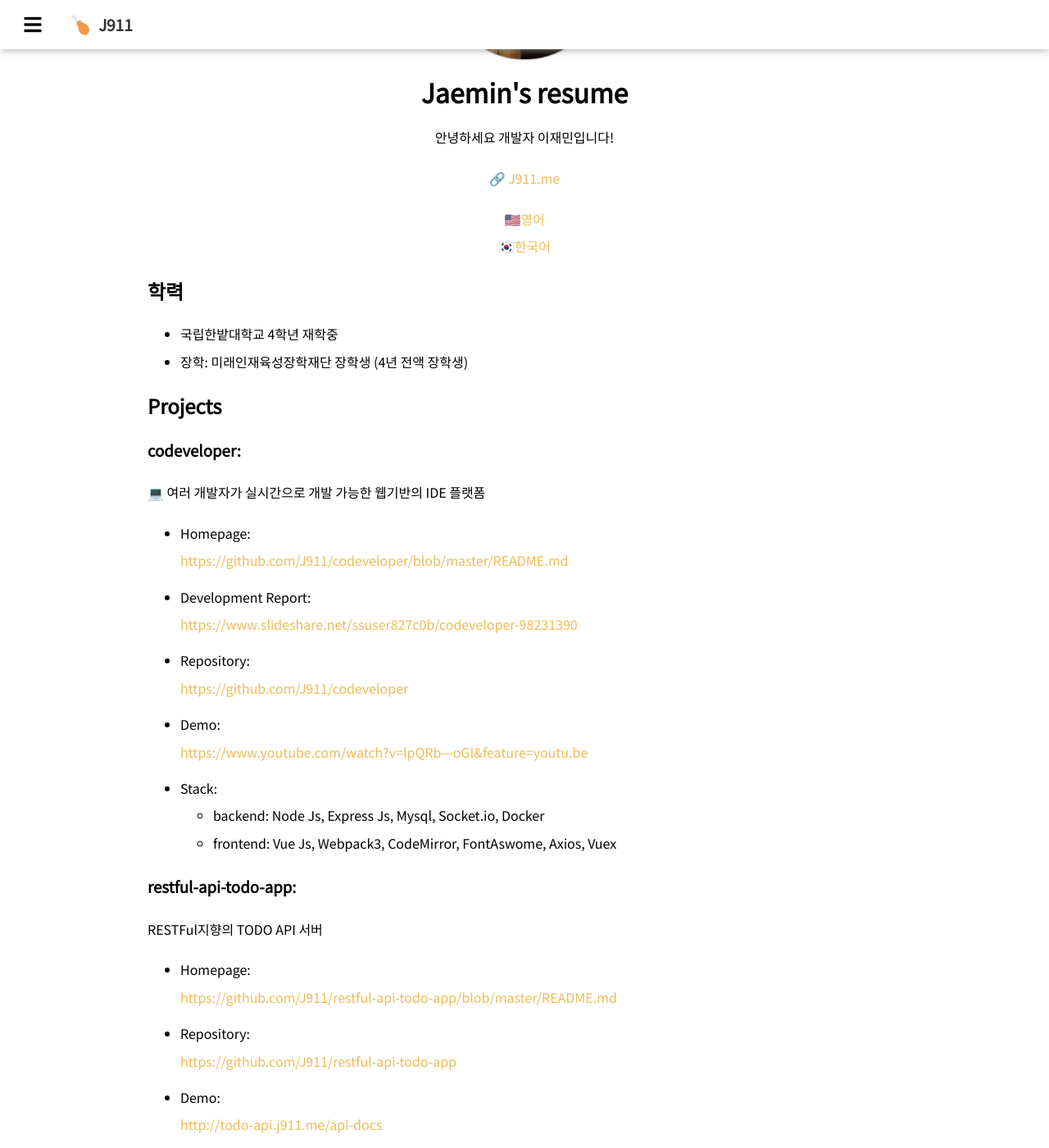
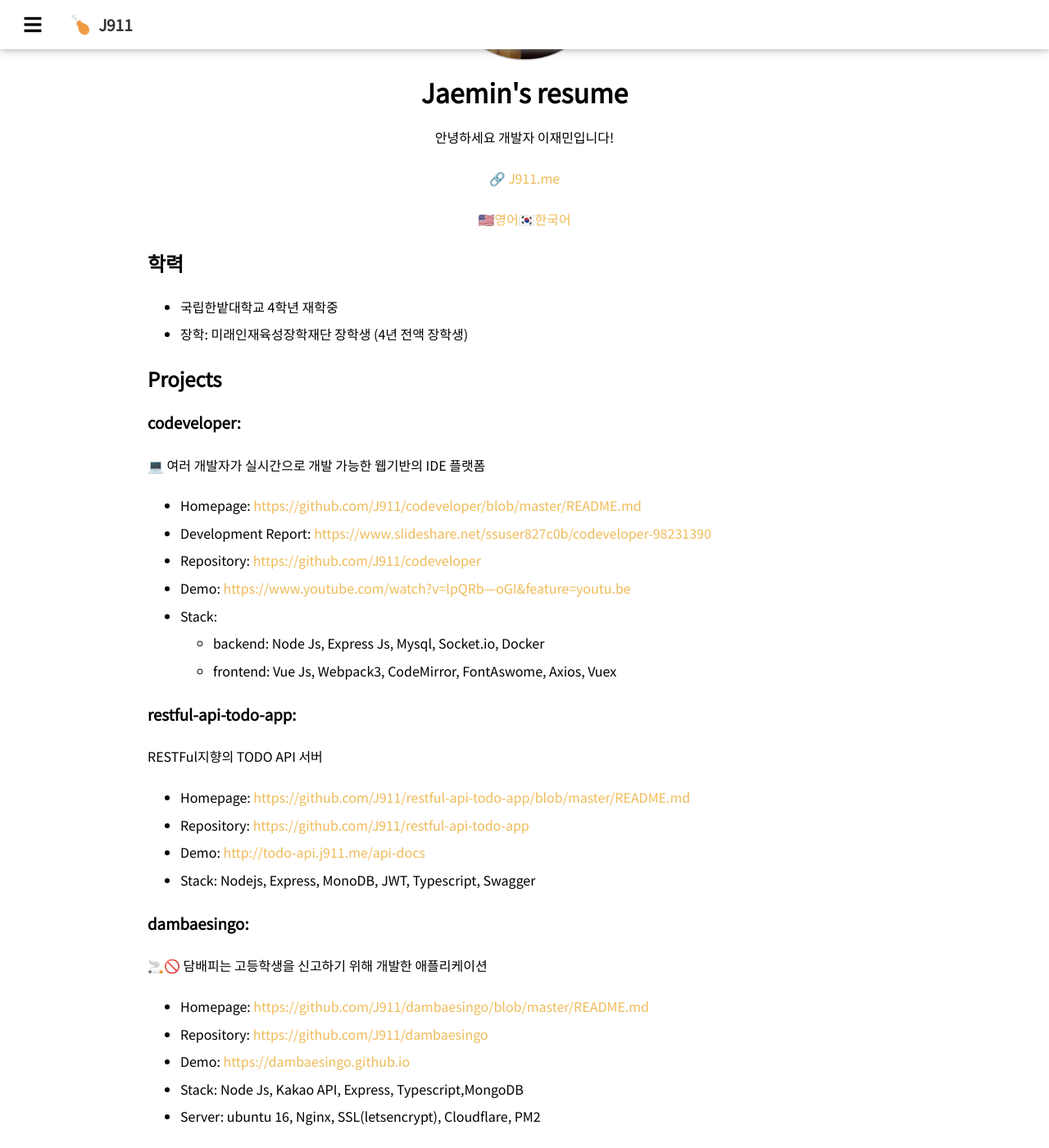
Before and after one commit to kmss1258/kmss1258.github.io, a Jekyll site: the page built from resume.md, in a window 1280 px wide and 1400 px high, scrolled down 221 px. Shown: the whole window at 82% size. Built offline with Jekyll 4.4.1, drawn with Linux system fonts in a browser that asks for light colours; nearby versions of some CDN libraries.

Commit message:
Update main.css

```diff
--- a/assets/css/main.css
+++ b/assets/css/main.css
@@ -316,7 +316,8 @@ hr {
 .post__contents a {
     color: rgb(240, 187, 88);
     display: inline-block;
-    width: 100%;
+    max-width: 100%;
+    vertical-align: bottom;
     white-space: nowrap;
     overflow: hidden;
     text-overflow: ellipsis;
```
